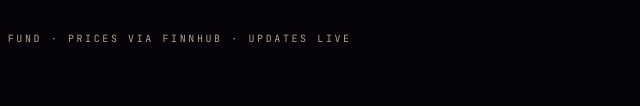
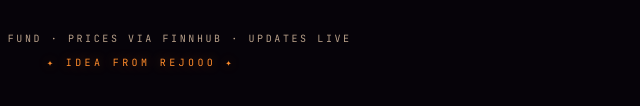
Before and after one commit to AzezAlbassam/albassam-fund, a plain HTML site: page index.html in a window 1280 px wide. Shown: the part 1042-1148 px from the top of the page, 499-1139 px from the left. Drawn offline with Linux system fonts and the light colour scheme; animation ran at ten frames a second.

Commit message:
Add footer credit: idea from Rejooo
Co-Authored-By: Claude Fable 5 <noreply@anthropic.com>

```diff
--- a/css/style.css
+++ b/css/style.css
@@ -234,6 +234,7 @@ input:focus{border-color:var(--org);box-shadow:0 0 0 1px rgba(255,140,43,.4)}
   background:var(--org);padding:7px 12px;text-align:center;margin-bottom:16px
 }
 footer{margin-top:34px;text-align:center;font-family:var(--mono);font-size:10px;letter-spacing:.26em;color:var(--dim);text-transform:uppercase}
+footer .credit{margin-top:9px;color:var(--org);text-shadow:0 0 12px rgba(255,140,43,.45);letter-spacing:.34em}
 
 @media (max-width:640px){
   .brand h1{font-size:22px;letter-spacing:.22em}
--- a/index.html
+++ b/index.html
@@ -65,7 +65,9 @@
     </div>
   </div>
 
-  <footer>Albassam Fund · prices via Finnhub · updates live</footer>
+  <footer>Albassam Fund · prices via Finnhub · updates live
+    <div class="credit">✦ idea from Rejooo ✦</div>
+  </footer>
 </div>
 
 <script type="module" src="js/app.js"></script>
```
Also changed, not shown: edit.html (+3 -1 lines).
